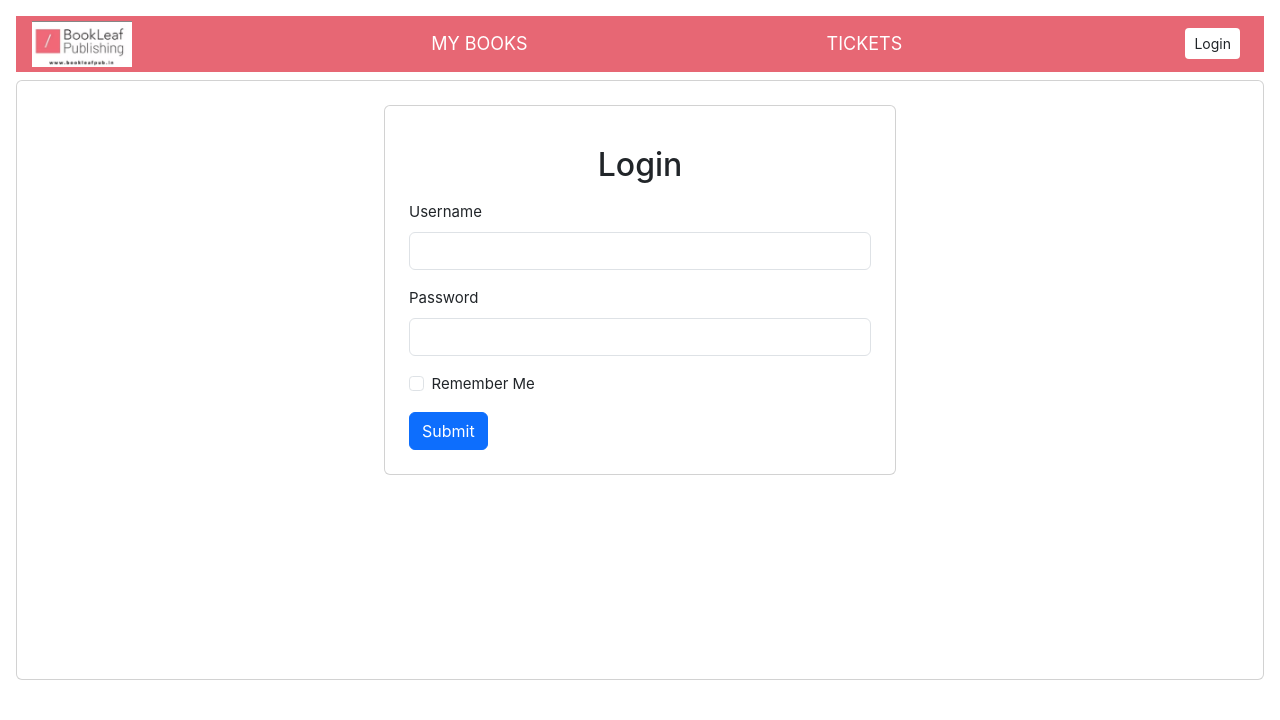
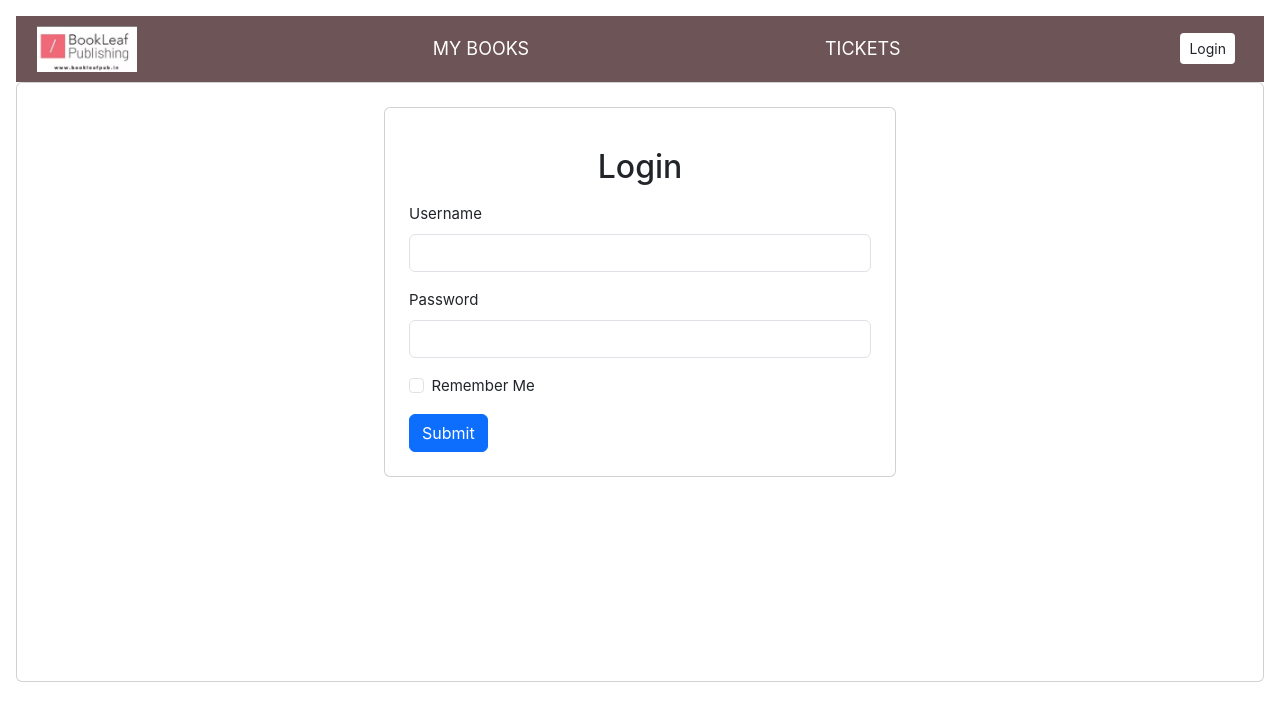
Before and after one commit to vikassrivastava18/Customer-support, a Vue app in the folder frontend/support/: page /login in a window 1280 px wide. Shown: the top 720 px of the page. Built offline with nearby package versions, Linux system fonts and the light colour scheme; no server answers.

Commit message:
Add minor UI changes

```diff
--- a/frontend/support/src/App.vue
+++ b/frontend/support/src/App.vue
@@ -4,7 +4,7 @@
   <SuccessComponent />
   <ErrorComponent />
 
-  <main class="card mt-2">
+  <main class="card">
     <div class="card-body">
       <RouterView />
     </div>
--- a/frontend/support/src/components/ChatComponent.vue
+++ b/frontend/support/src/components/ChatComponent.vue
@@ -104,7 +104,7 @@ const submitForm = async (): Promise<void> => {
 /* Button used to open the chat form - fixed at the bottom of the page */
 .open-button {
   padding: 10px 40px;
-  background-color: rgb(64, 64, 64);
+  background-color: #6d5456;
   color: #fff;
   font-size: 17px;
   max-width: 300px;
--- a/frontend/support/src/components/HeaderComponent.vue
+++ b/frontend/support/src/components/HeaderComponent.vue
@@ -84,6 +84,7 @@ const login = () => {
         font-weight: bold;
     }
     #headerDiv {
-        background-color:#e76774
+        background-color:#6d5456;
+        padding: 5px;
     }
 </style>
```
